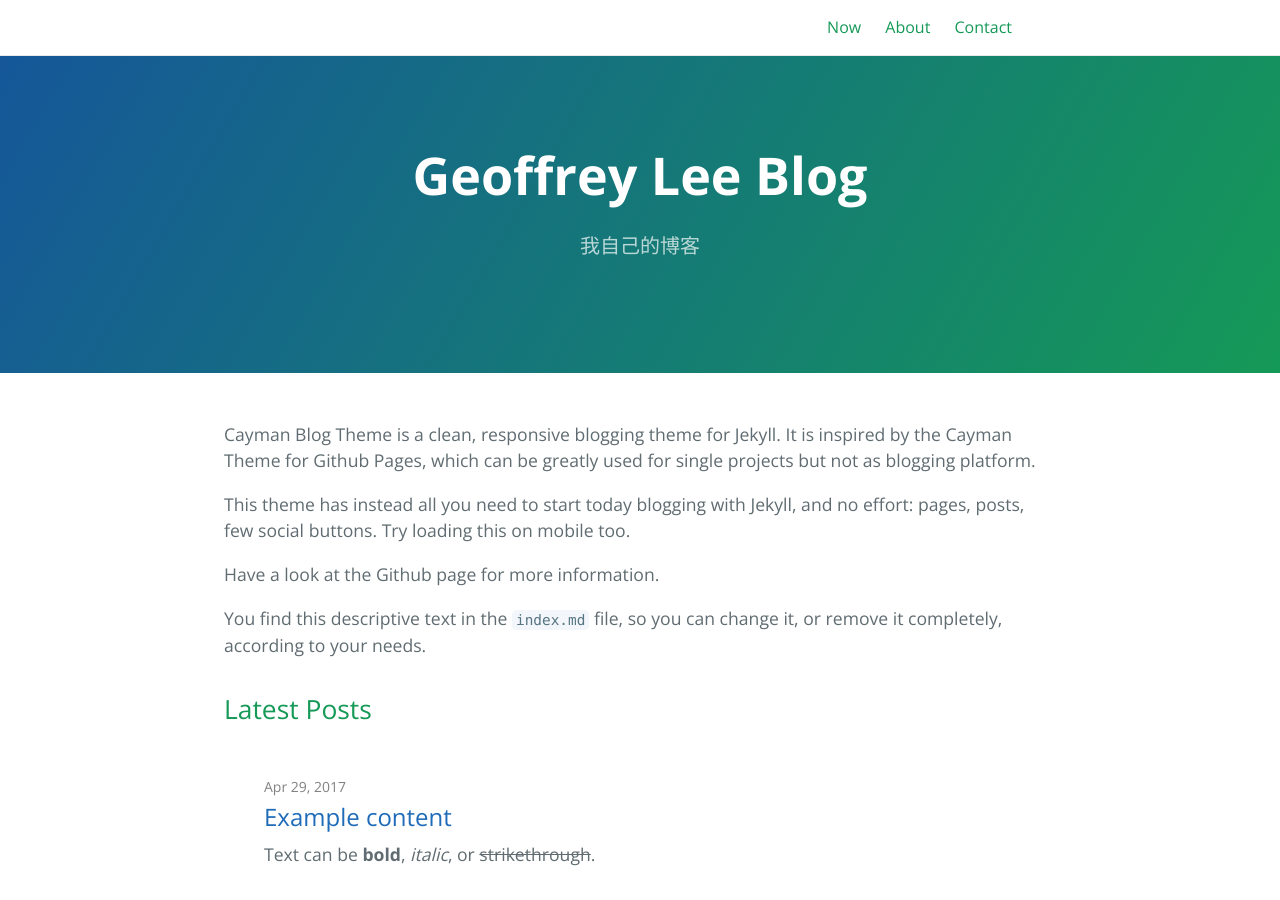
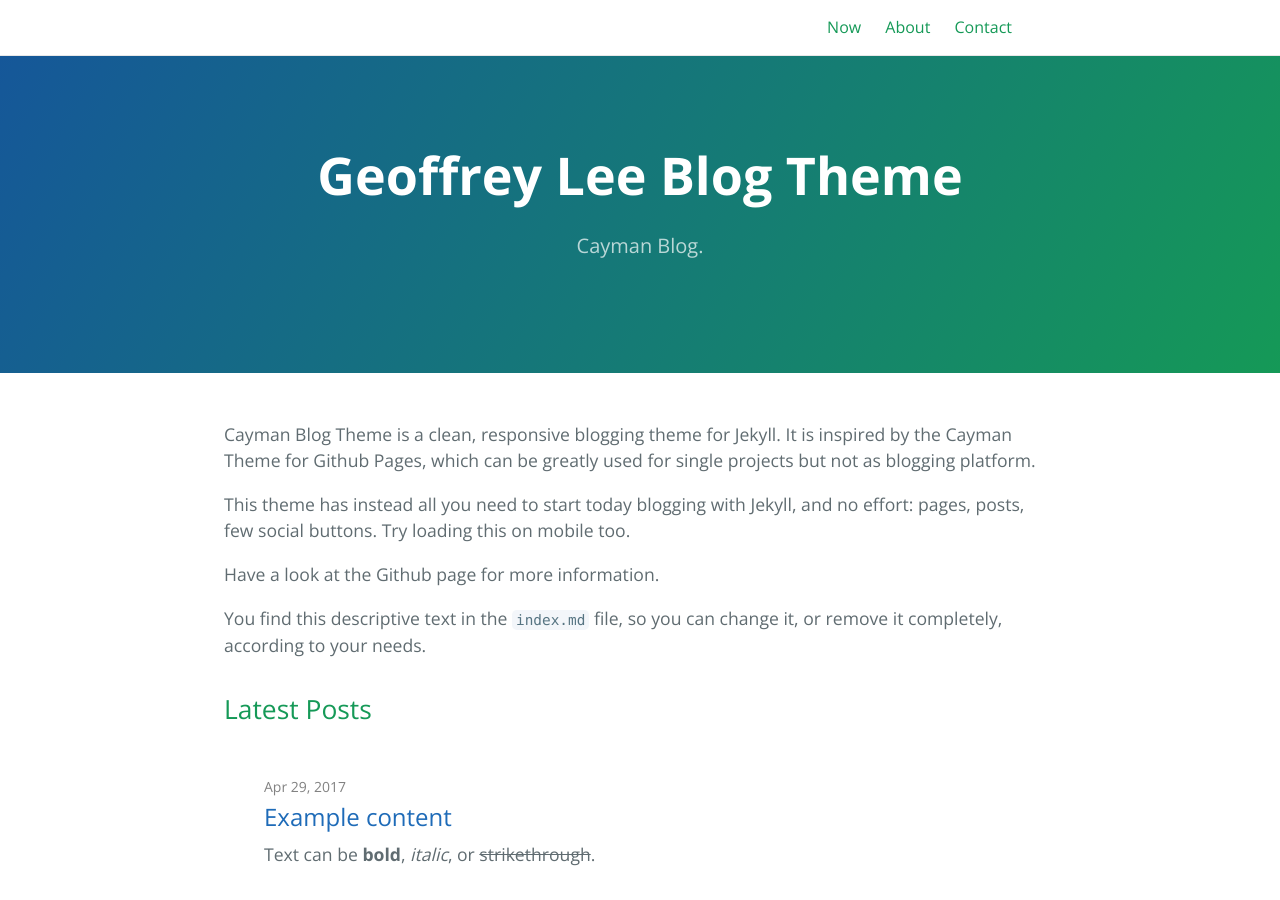
Before and after one commit to sertreet/sertreet.github.io, a Jekyll site: the page built from index.md, in a window 1280 px wide and 900 px high. Built offline with Jekyll 4.4.1, drawn with Linux system fonts in a browser that asks for light colours.

Commit message:
Update _config.yml

```diff
--- a/_config.yml
+++ b/_config.yml
@@ -1,9 +1,9 @@
-title: Geoffrey Lee Blog
-description: 我自己的博客
+title: Geoffrey Lee Blog Theme
+description: Cayman Blog.
 show_downloads: true
 
 baseurl: "/cayman-blog" # change this to the subpath of your site, e.g. /blog. Leave it empty if you don't need it.
-url: "https://blog.081700.xyz" # change this to the base hostname & protocol for your site
+url: "https://lorepirri.github.io" # change this to the base hostname & protocol for your site
 
 
 google_analytics:
```
